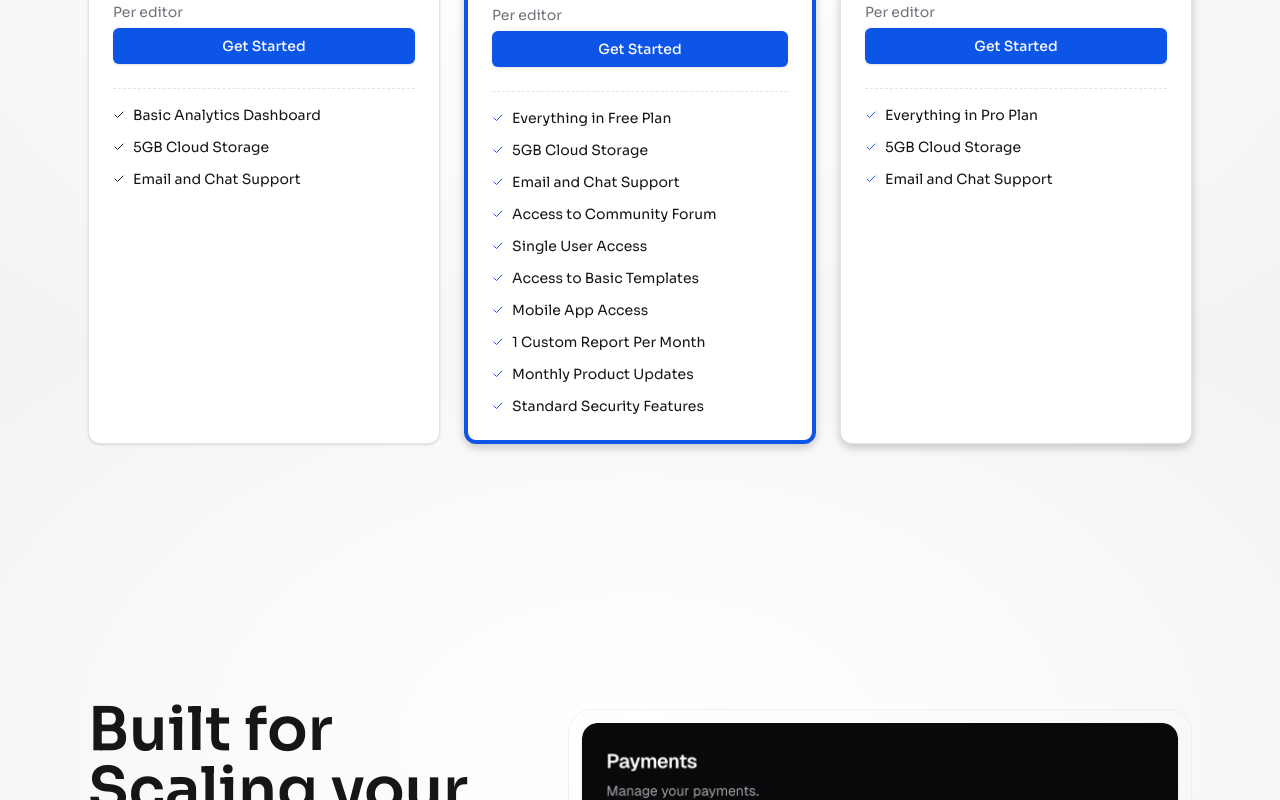
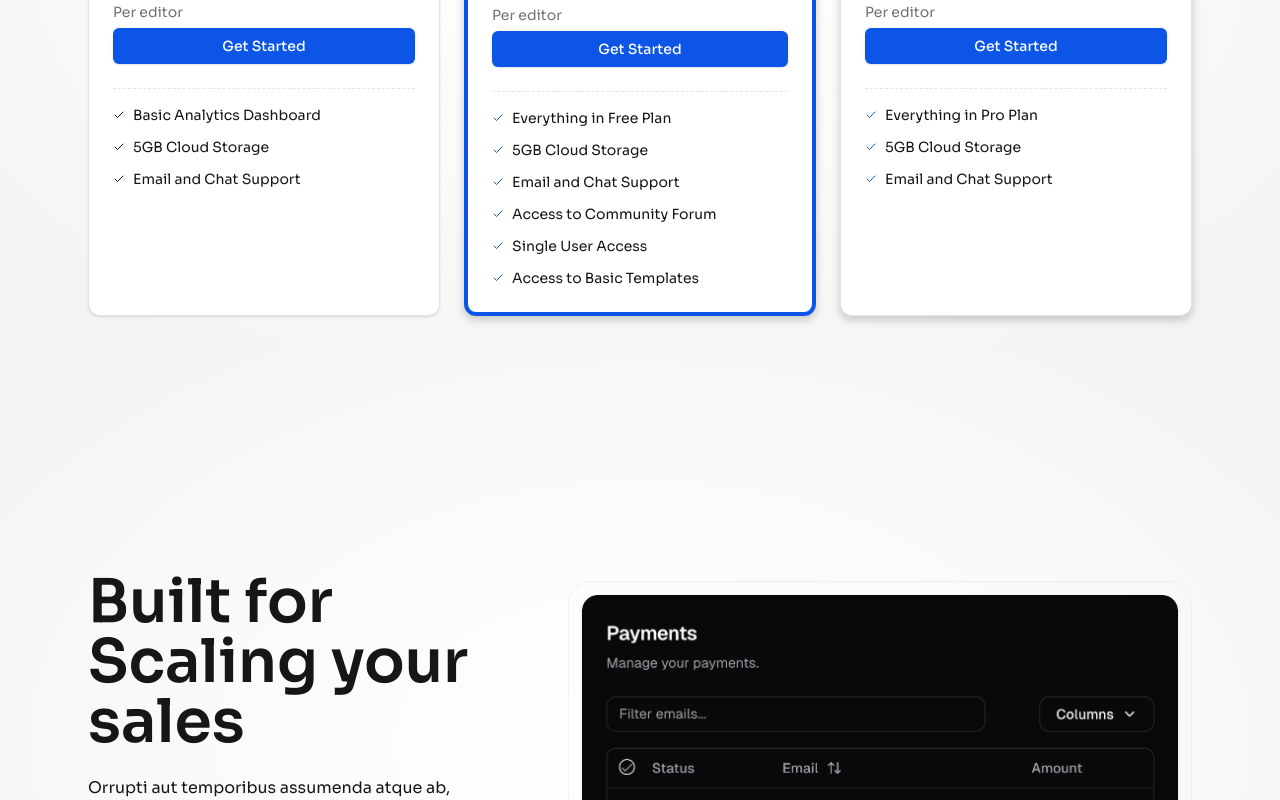
Before and after one commit to pierrerrrr/sendme, a Next.js app: page / in a window 1280 px wide. Shown: the part 1255-2055 px from the top of the page. Built offline with nearby package versions, Linux system fonts and the light colour scheme.

Commit message:
fix: narrows down the main card list

```diff
--- a/src/components/pricing.tsx
+++ b/src/components/pricing.tsx
@@ -64,7 +64,7 @@ export default function Pricing() {
                             <hr className="border-dashed border-border" />
 
                             <ul className="list-outside space-y-3 text-sm">
-                                {['Everything in Free Plan', '5GB Cloud Storage', 'Email and Chat Support', 'Access to Community Forum', 'Single User Access', 'Access to Basic Templates', 'Mobile App Access', '1 Custom Report Per Month', 'Monthly Product Updates', 'Standard Security Features'].map((item, index) => (
+                                {['Everything in Free Plan', '5GB Cloud Storage', 'Email and Chat Support', 'Access to Community Forum', 'Single User Access', 'Access to Basic Templates'].map((item, index) => (
                                     <li
                                         key={index}
                                         className="flex items-center gap-2 text-foreground">
```
